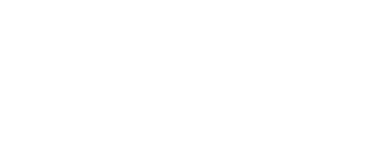
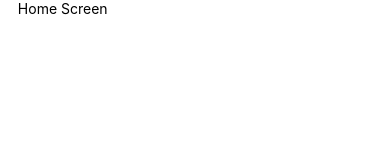
Before and after one commit to shameworm/donation_application, a React Native app: screen / in a window 390 px wide. Shown: the top 160 px of the page. Built offline with nearby package versions, Linux system fonts and the light colour scheme.

Commit message:
feat(navigation): provide base stack navigation into HomeScreen

```diff
--- a/App.tsx
+++ b/App.tsx
@@ -1,8 +1,13 @@
 import React from 'react';
-import {View} from 'react-native';
+import {MainNavigation} from './navigation/MainNavigation';
+import {NavigationContainer} from '@react-navigation/native';
 
 function App(): React.JSX.Element {
-  return <View />;
+  return (
+    <NavigationContainer>
+      <MainNavigation />;
+    </NavigationContainer>
+  );
 }
 
 export default App;
--- a/index.js
+++ b/index.js
@@ -2,6 +2,7 @@
  * @format
  */
 
+import 'react-native-gesture-handler';
 import {AppRegistry} from 'react-native';
 import App from './App';
 import {name as appName} from './app.json';
--- /dev/null
+++ b/navigation/MainNavigation.tsx
@@ -0,0 +1,15 @@
+import {createNativeStackNavigator} from '@react-navigation/native-stack';
+
+import {HomeScreen} from '~/screens/home/HomeScreen';
+
+import {routes} from './routes';
+
+const Stack = createNativeStackNavigator();
+
+export function MainNavigation() {
+  return (
+    <Stack.Navigator screenOptions={{headerShown: false}}>
+      <Stack.Screen name={routes.Home} component={HomeScreen} />
+    </Stack.Navigator>
+  );
+}
--- /dev/null
+++ b/navigation/routes.ts
@@ -0,0 +1,3 @@
+export const routes = {
+  Home: 'Home',
+};
--- /dev/null
+++ b/screens/home/HomeScreen.tsx
@@ -0,0 +1,12 @@
+import React from 'react';
+import {Text} from 'react-native';
+
+import {ScreenContainer} from '~/components/shared/screen-container/ScreenContainer';
+
+export function HomeScreen(): React.JSX.Element {
+  return (
+    <ScreenContainer>
+      <Text>Home Screen</Text>
+    </ScreenContainer>
+  );
+}
```
Also changed, not shown: package.json (+7 -1 lines), 6 other files (tests, documents, lock files or other folders).
